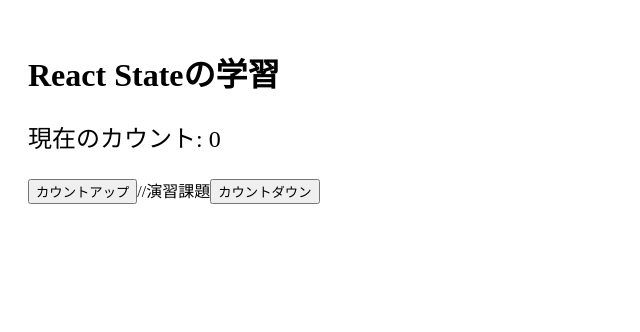
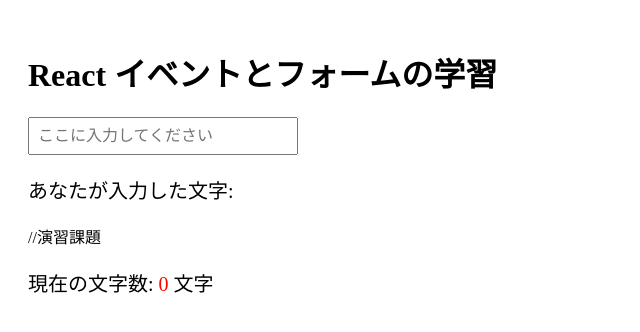
Before and after one commit to nayuts/react-practice, a React (Vite) app: page / in a window 1280 px wide. Shown: the top 332 px of the page, without its empty margins (0-640 px from the left). Built offline with nearby package versions, Linux system fonts and the light colour scheme.

Commit message:
現在の文字数追加

```diff
--- a/src/App.tsx
+++ b/src/App.tsx
@@ -2,27 +2,30 @@
 import { useState } from "react";
 
 export function App() {
-  // 1. Stateの宣言
-  const [count, setCount] = useState<number>(0);
-
-  // 2. ボタンが押された時の処理（関数）
-  const handleIncrement = () => {
-    setCount(count + 1); // 専用の更新関数を使って、いまのカウントに1を足す
-  };
-  //演習課題
-  const handleDecrement = () => {
-    setCount(count - 1);
-  };
+  // 1. 文字列を管理するState
+  const [inputText, setInputText] = useState<string>("");
 
   return (
     <div style={{ padding: "20px" }}>
-      <h1>React Stateの学習</h1>
-      {/* 3. Stateの値を画面に表示（Propsと同じように { } を使います） */}
-      <p style={{ fontSize: "24px" }}>現在のカウント: {count}</p>
-      {/* 4. ボタンを押したら handleIncrement を実行する */}
-      <button onClick={handleIncrement}>カウントアップ</button>
+      <h1>React イベントとフォームの学習</h1>
+      {/* 2. 入力欄を設置 */}
+      <div style={{ marginBottom: "20px" }}>
+        <input
+          type="text"
+          placeholder="ここに入力してください"
+          value={inputText} // 👈 入力欄の値をStateと連動させる
+          onChange={(e) => setInputText(e.target.value)} // 👈 文字が変わるたびにStateを更新する
+          style={{ padding: "8px", fontSize: "16px", width: "250px" }}
+        />
+      </div>
+      {/* 3. Stateの値をリアルタイムに画面に表示 */}
+      <p style={{ fontSize: "20px" }}>
+        あなたが入力した文字: <span style={{ color: "blue", fontWeight: "bold" }}>{inputText}</span>
+      </p>
       //演習課題
-      <button onClick={handleDecrement}>カウントダウン</button>
+      <p style={{ fontSize: "20px" }}>
+        現在の文字数: <span style={{ color: "red" }}>{inputText.length}</span> 文字
+      </p>
     </div>
   );
 }
```
